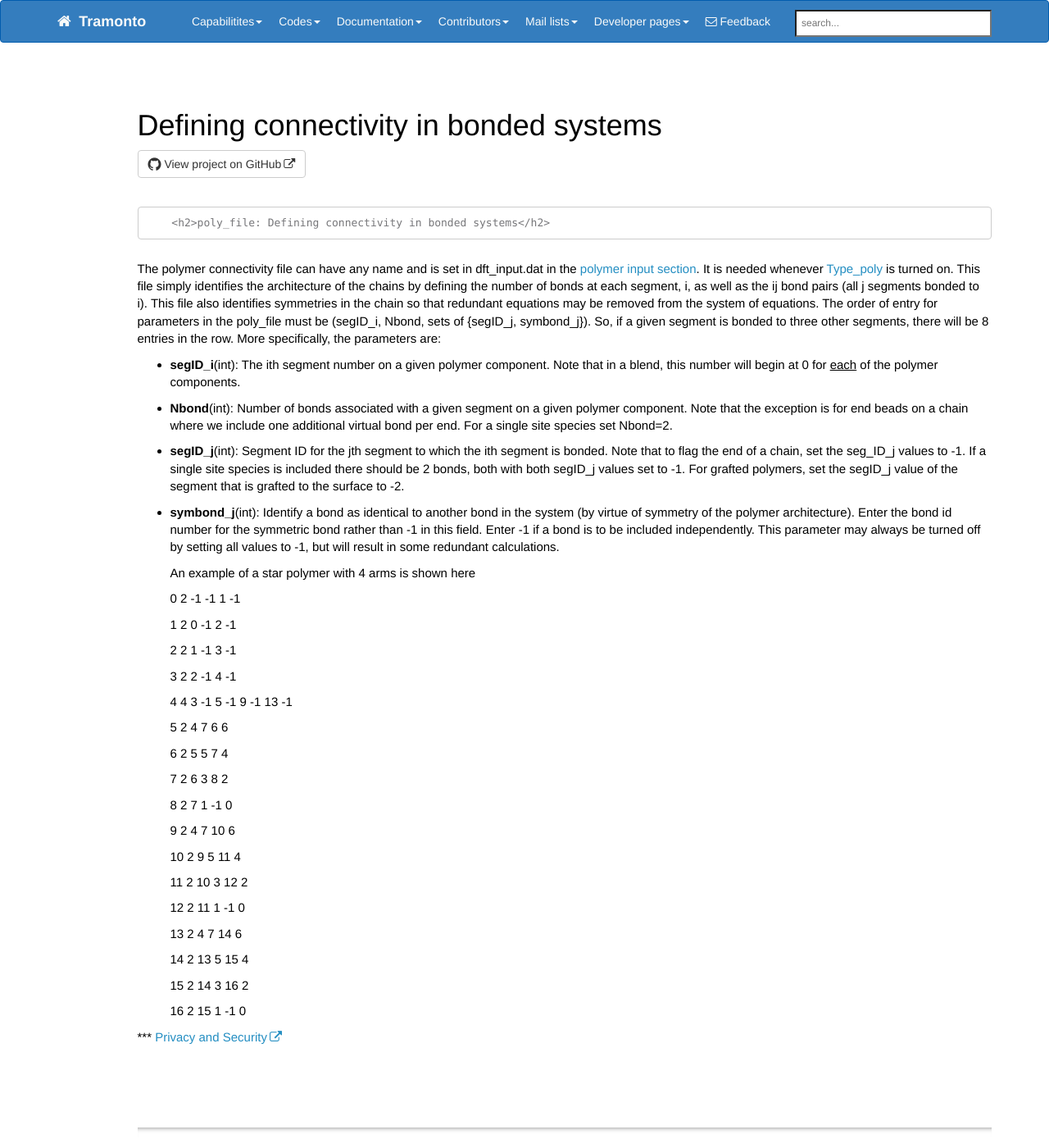
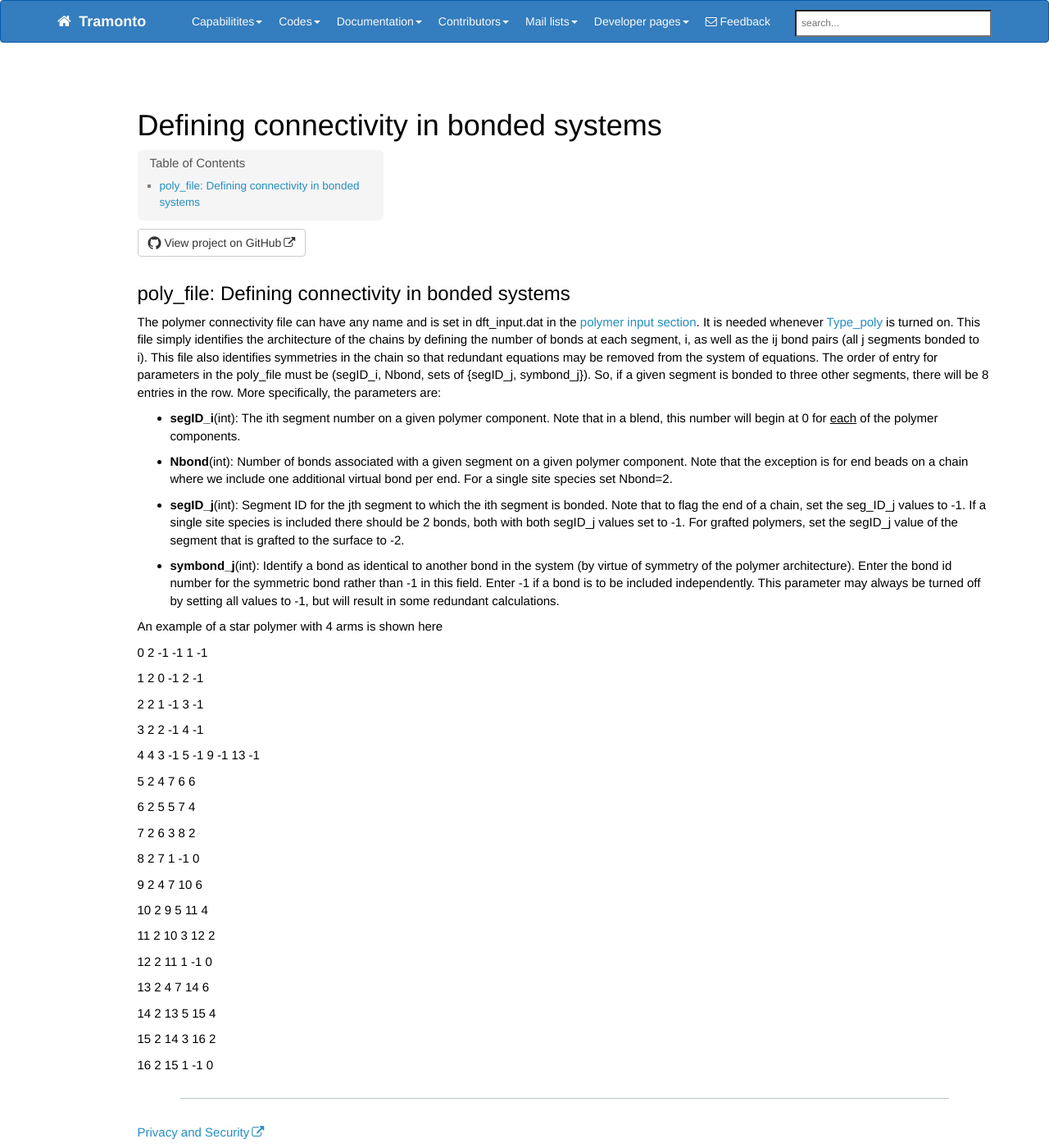
Before and after one commit to Tramonto/tramonto.github.io, a Jekyll site: the page built from pages/user_guide/poly_file.md, in a window 1280 px wide and 1400 px high. Shown: the whole window at 82% size. Built offline with Jekyll 4.4.1, drawn with Linux system fonts in a browser that asks for light colours; nearby versions of some CDN libraries; comment, search, counter and statistics services are not loaded.

Commit message:
Fix link to user guides files and convert poly_file to md

```diff
--- a/pages/user_guide/poly_file.md
+++ b/pages/user_guide/poly_file.md
@@ -4,52 +4,50 @@ folder: user_guide
 permalink: poly_file.html
 ---
 
-        <h2>poly_file: Defining connectivity in bonded systems</h2>
-<p>
-The polymer connectivity file can have any name and is set in dft_input.dat in the <a href="UG_sect7.html">polymer input section</a>.  It is needed whenever <a href="UG_sect3.html">Type_poly</a> is turned on.
-This file simply identifies the
-architecture of the chains by defining the number of bonds at each segment, i, as well
-as the ij bond pairs (all j segments bonded to i).  This file also identifies
-symmetries in the chain so that redundant equations may be removed from the system
-of equations.  The order of entry for parameters in the poly_file must be
-(segID_i, Nbond, sets of {segID_j, symbond_j}). So, if a given segment is bonded to three other segments, there will be 8 entries in the row.
-More specifically, the parameters are:<p>
+## poly_file: Defining connectivity in bonded systems
 
-<ul>
-<li><b>segID_i</b>(int):
-The ith
-segment number on a given polymer component.  Note that in a blend, this number will begin at 0 for <u>each</u> of the polymer components.  </li>
-<li><b>Nbond</b>(int):   Number of bonds associated with a given segment on a given polymer component.  Note that the exception is for end beads on
-a chain where we include one additional virtual bond per end.  For a single site species set Nbond=2.</li>
-<li><b>segID_j</b>(int): Segment ID for the jth segment to which the ith segment is bonded.  Note that to flag the end of
-a chain, set the seg_ID_j values to -1.  If a single site species is included there should be 2 bonds, both with both
-segID_j values set to -1.  For grafted polymers, set the segID_j value of the segment that is grafted to the surface to -2.</li>
-<li><b>symbond_j</b>(int): Identify a bond as identical to another bond in the system (by virtue of symmetry of the polymer
-architecture).  Enter the bond id number for the symmetric bond rather than -1 in this field.
-Enter -1 if a bond is to be included independently.  This parameter may always be turned off by setting all values to -1, but will result
-in some redundant calculations.
-</li>
+The polymer connectivity file can have any name and is set in dft_input.dat in the [polymer input section](UG_sect7.html). It is needed whenever [Type_poly](UG_sect3.html) is turned on. This file simply identifies the architecture of the chains by defining the number of bonds at each segment, i, as well as the ij bond pairs (all j segments bonded to i). This file also identifies symmetries in the chain so that redundant equations may be removed from the system of equations. The order of entry for parameters in the poly_file must be (segID_i, Nbond, sets of {segID_j, symbond_j}). So, if a given segment is bonded to three other segments, there will be 8 entries in the row. More specifically, the parameters are:
 
-<p> An example of a star polymer with 4 arms is shown here </p>
-<p>0 2 -1 -1 1 -1 </p>
-<p>1 2  0 -1 2 -1</p>
-<p>2 2  1 -1 3 -1</p>
-<p>3 2  2 -1 4 -1</p>
-<p>4 4  3 -1 5 -1 9 -1 13 -1</p>
-<p>5 2 4  7  6  6</p>
-<p>6 2 5  5  7  4</p>
-<p>7 2 6  3  8  2</p>
-<p>8 2 7  1 -1  0</p>
-<p>9 2 4   7 10  6</p>
-<p>10 2 9   5 11  4</p>
-<p>11 2 10  3 12  2</p>
-<p>12 2 11  1 -1  0</p>
-<p>13 2 4   7 14   6</p>
-<p>14 2 13  5 15  4</p>
-<p>15 2 14  3 16  2</p>
-<p>16 2 15  1 -1  0</p>
+*   **segID_i**(int): The ith segment number on a given polymer component. Note that in a blend, this number will begin at 0 for <u>each</u> of the polymer components.
+*   **Nbond**(int): Number of bonds associated with a given segment on a given polymer component. Note that the exception is for end beads on a chain where we include one additional virtual bond per end. For a single site species set Nbond=2.
+*   **segID_j**(int): Segment ID for the jth segment to which the ith segment is bonded. Note that to flag the end of a chain, set the seg_ID_j values to -1\. If a single site species is included there should be 2 bonds, both with both segID_j values set to -1\. For grafted polymers, set the segID_j value of the segment that is grafted to the surface to -2.
+*   **symbond_j**(int): Identify a bond as identical to another bond in the system (by virtue of symmetry of the polymer architecture). Enter the bond id number for the symmetric bond rather than -1 in this field. Enter -1 if a bond is to be included independently. This parameter may always be turned off by setting all values to -1, but will result in some redundant calculations.
 
-</ul>
+An example of a star polymer with 4 arms is shown here
+
+0 2 -1 -1 1 -1
+
+1 2 0 -1 2 -1
+
+2 2 1 -1 3 -1
+
+3 2 2 -1 4 -1
+
+4 4 3 -1 5 -1 9 -1 13 -1
+
+5 2 4 7 6 6
+
+6 2 5 5 7 4
+
+7 2 6 3 8 2
+
+8 2 7 1 -1 0
+
+9 2 4 7 10 6
+
+10 2 9 5 11 4
+
+11 2 10 3 12 2
+
+12 2 11 1 -1 0
+
+13 2 4 7 14 6
+
+14 2 13 5 15 4
+
+15 2 14 3 16 2
+
+16 2 15 1 -1 0
 
 ***
 
```
Also changed, not shown: pages/documentation/user_guide.md (+26 -26 lines), pages/user_guide/dimension_control_parameters.md (+2 -2 lines), pages/user_guide/functional_control_parameters.md (+2 -2 lines).
